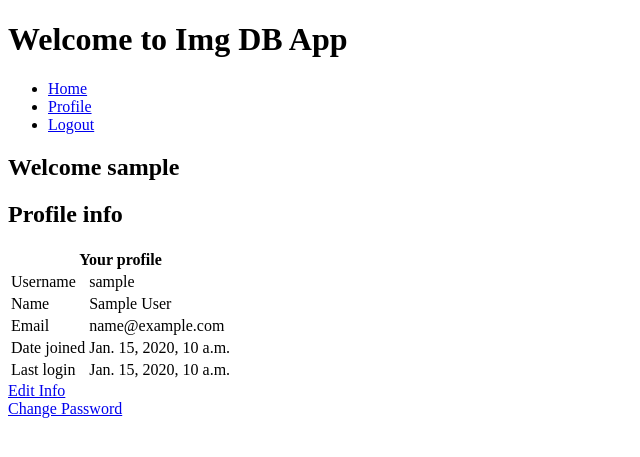
After one commit to swap-10/ImageApp, a Django app: page /home/profile/ in a window 1280 px wide. The commit adds this page. Shown: the top 457 px of the page, without its empty margins (0-640 px from the left). Run offline with Django 3.2, Linux system fonts and the light colour scheme; a user stored in the database is signed in; tables that the repository leaves empty hold one stand-in row (values such as "Sample post").

Commit message:
Add Profile, Edit info, Change Passwd, nav update

```diff
--- /dev/null
+++ b/imgapp/cars/urls.py
@@ -0,0 +1,11 @@
+from django.contrib import admin
+from django.urls import path
+from django.urls.resolvers import URLPattern
+from . import views
+
+urlpatterns = [
+    path('profile/edit-info', views.edit_info, name="edit-info"),
+    path('profile/change-password', views.change_password, name="change-password"),
+    path('profile/', views.profile_info, name="profile_info"),
+
+]
--- a/imgapp/cars/views.py
+++ b/imgapp/cars/views.py
@@ -1,7 +1,11 @@
-from django.contrib.auth.forms import AuthenticationForm
+from django.contrib.auth.forms import (
+    AuthenticationForm,
+    UserChangeForm,
+    PasswordChangeForm
+)
 from django.shortcuts import render, redirect
 from django.http import HttpResponse
-from .forms import SignupForm
+from .forms import SignupForm, EditInfoForm
 from django.contrib.auth import login, authenticate, logout
 from django.contrib import messages
 
@@ -48,3 +52,39 @@ def logout_view(request, *args, **kwargs):
     logout(request)
     messages.info(request, "You have successfully logged out")
     return redirect("home")
+
+def edit_info(request):
+    if (request.method == "POST"):
+        form = EditInfoForm(request.POST, instance=request.user)
+        if form.is_valid():
+            form.save()
+            return redirect('/home/profile')
+    else:
+        if request.user.is_authenticated:
+            form = EditInfoForm(instance=request.user)
+            args = {'form':form}
+            return render(request, "edit-registration.html", args)
+        else:
+            return redirect("/login")
+
+
+def change_password(request):
+    if (request.method == "POST"):
+        form = PasswordChangeForm(data=request.POST, user=request.user)
+
+        if form.is_valid():
+            form.save()
+            return redirect('/home/profile/change-password')
+    else:
+        if request.user.is_authenticated:
+            form = PasswordChangeForm(request.user)
+            args = {'form':form}
+            return render(request, "change-password.html", args)
+        else:
+            return redirect('/login')
+
+def profile_info(request, *args, **kwargs):
+    if request.user.is_authenticated:
+        return render(request, "profile.html")
+    else:
+        return redirect("/login")
--- a/imgapp/imgapp/urls.py
+++ b/imgapp/imgapp/urls.py
@@ -14,8 +14,9 @@ Including another URLconf
     2. Add a URL to urlpatterns:  path('blog/', include('blog.urls'))
 """
 from django.contrib import admin
-from django.urls import path
+from django.urls import path, include
 from cars import views as cars_views
+import cars
 
 urlpatterns = [
     path('admin/', admin.site.urls),
@@ -24,5 +25,6 @@ urlpatterns = [
     path('signup/', cars_views.signup_view, name="signup"),
     path('login/', cars_views.login_view, name="login"),
     path('logout/', cars_views.logout_view, name="logout"),
+    path('home/', include('cars.urls')),
 
 ]
--- a/imgapp/templates/navbar.html
+++ b/imgapp/templates/navbar.html
@@ -1,7 +1,13 @@
 <nav class="main-navbar">
     <div class="collapse navbar-collapse" id="navbarcollapse">
         <ul>
+            <li>
+                <a href="/home">Home</a>
+            </li>
             {% if user.is_authenticated %}
+            <li>
+                <a href="/home/profile">Profile</a>
+            </li>
             <li>
                 <a href="/logout">Logout</a>
             </li>
--- /dev/null
+++ b/imgapp/templates/profile.html
@@ -0,0 +1,38 @@
+{% extends "home.html" %}
+{% block content %}
+<h2>Profile info</h2>
+<div class="profile-info">
+    <table>
+        <thead>
+            <tr>
+                <th colspan="2">Your profile</th>
+            </tr>
+        </thead>
+        <tbody>
+            <tr>
+                <td>Username</td>
+                <td>{{ user.username }}</td>
+            </tr>
+            <tr>
+                <td>Name</td>
+                <td>{{ user.first_name}} {{user.last_name }}</td>
+            </tr>
+            <tr>
+                <td>Email</td>
+                <td>{{ user.email }}</td>
+            </tr>
+            <tr>
+                <td>Date joined</td>
+                <td>{{ user.date_joined }}</td>
+            </tr>
+            <tr>
+                <td>Last login</td>
+                <td>{{ user.last_login }}</td>
+            </tr>
+        </tbody>
+    </table>
+    <a href="/home/profile/edit-info">Edit Info</a>
+    <br>
+    <a href="/home/profile/change-password">Change Password</a>
+</div>
+{% endblock %}
```
Also changed, not shown: imgapp/cars/forms.py (+19 -10 lines), imgapp/templates/change-password.html (added, +13 -0 lines), imgapp/templates/edit-registration.html (added, +13 -0 lines), imgapp/templates/signup.html (+5 -7 lines), imgapp/cars/migrations/0003_profile.py (added), imgapp/cars/migrations/0004_auto_20211121_2248.py (added).
